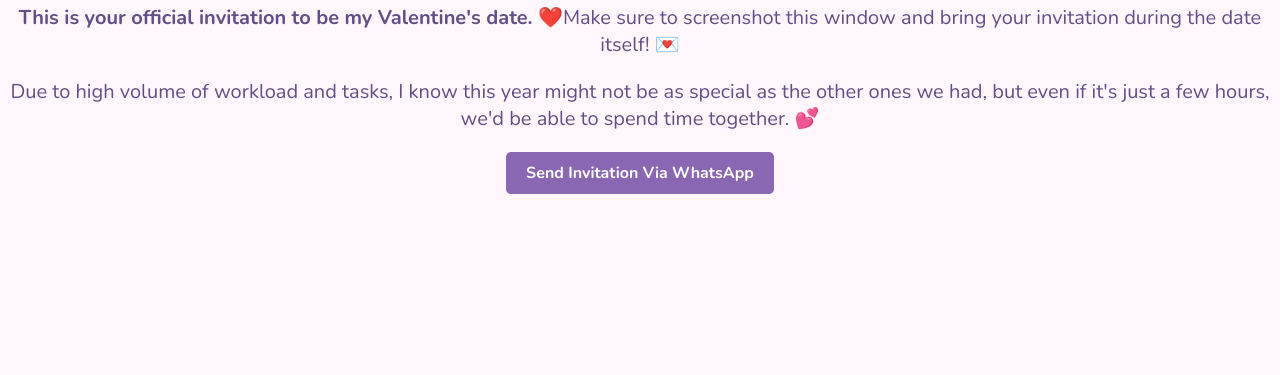
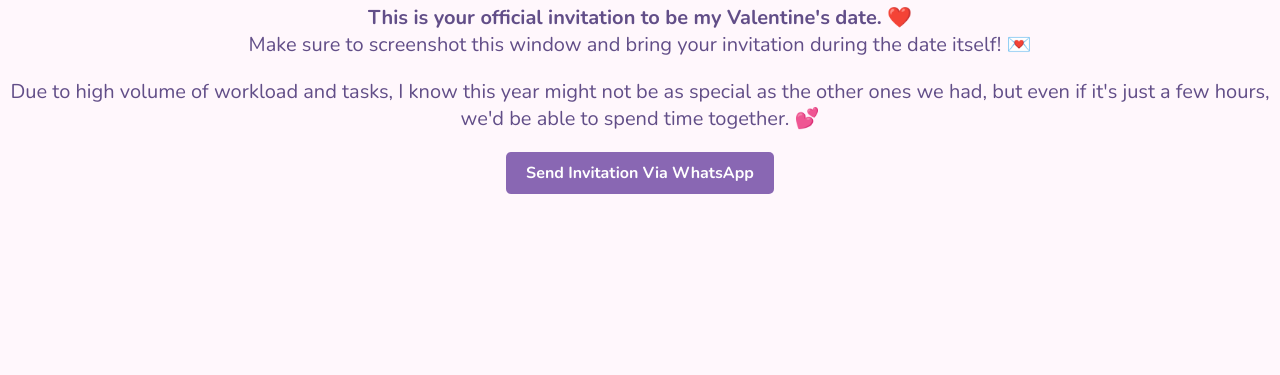
Before and after one commit to devlinnmanuel/valentine, a plain HTML site: page next-page/congrats.html in a window 1280 px wide. Shown: the part 425-800 px from the top of the page. Drawn offline with nearby package versions, Linux system fonts and the light colour scheme.

Commit message:
Update congrats.html

```diff
--- a/next-page/congrats.html
+++ b/next-page/congrats.html
@@ -17,7 +17,7 @@
             <img src="../assets/cute-sticker2.gif" alt="cute sticker 2.gif" class="gif2">
             <p class="title">Thank You, My Lovely Person 🩷</p>
 
-            <p class="paragraph-1"><span>This is your official invitation to be my Valentine's date. ❤️</span>Make sure to screenshot this window and bring your invitation during the date itself! 💌</p>
+            <p class="paragraph-1"><span>This is your official invitation to be my Valentine's date. ❤️</span><br> Make sure to screenshot this window and bring your invitation during the date itself! 💌</p>
             <p class="paragraph-2">Due to high volume of workload and tasks, I know this year might
                 not be as special as the other ones we had, but even if it's just a
                 few hours, we'd be able to spend time together. 💕</p>
```
